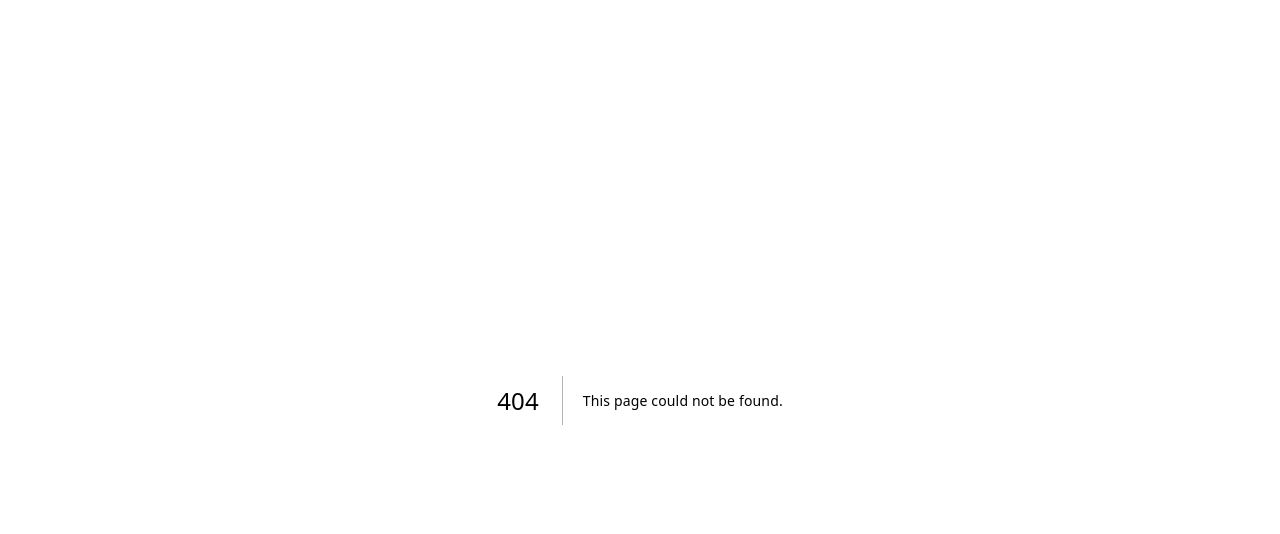
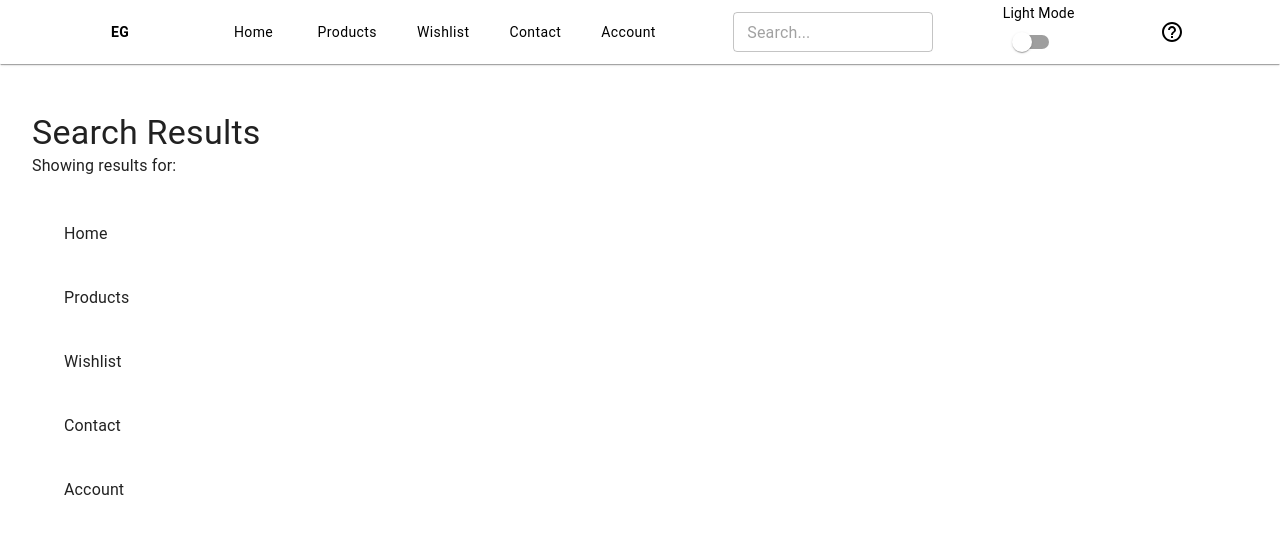
Before and after one commit to eduardgjuraj/proiect-piug, a Next.js app: page /search in a window 1280 px wide. Before the commit this address had no page. Shown: the top 534 px of the page. Built offline with nearby package versions, Linux system fonts and the light colour scheme.

Commit message:
made theme persists throughout whole app

```diff
--- a/src/app/components/AppBarBar.tsx
+++ b/src/app/components/AppBarBar.tsx
@@ -25,7 +25,9 @@ import {
 import HelpOutlineIcon from "@mui/icons-material/HelpOutline";
 import MenuIcon from "@mui/icons-material/Menu";
 import { useTheme } from "@mui/material/styles";
-import { usePathname } from "next/navigation";
+import { usePathname, useRouter } from "next/navigation";
+import SearchBar from "./SearchBar";
+
 
 interface ResponsiveAppBarProps {
   isDarkMode: boolean;
@@ -48,6 +50,8 @@ function ResponsiveAppBar({ isDarkMode, toggleTheme }: ResponsiveAppBarProps) {
   const theme = useTheme();
   const isSmallScreen = useMediaQuery(theme.breakpoints.down("md"));
 
+  const router = useRouter();
+
   const handleOpenDialog = () => {
     setOpenDialog(true);
   };
@@ -62,7 +66,12 @@ function ResponsiveAppBar({ isDarkMode, toggleTheme }: ResponsiveAppBarProps) {
 
   const handleSearchSubmit = (e: React.FormEvent) => {
     e.preventDefault();
-    console.log("Search query:", searchQuery);
+  if (searchQuery.trim()) {
+    // Redirect to a search results page with the query as a parameter
+    router.push(`/search?query=${encodeURIComponent(searchQuery)}`);
+  } else {
+    alert("Please enter a search term.");
+  }
   };
 
   const toggleDrawer = (open: boolean) => () => {
@@ -179,12 +188,41 @@ function ResponsiveAppBar({ isDarkMode, toggleTheme }: ResponsiveAppBarProps) {
 
       {/* Drawer for Small Screens */}
       <Drawer anchor="left" open={isDrawerOpen} onClose={toggleDrawer(false)}>
-        <Box sx={{ width: 250 }} role="presentation">
+        <Box sx={{ width: 250, p: 2 }} role="presentation">
+          {/* Search Bar */}
+          <Box sx={{ mb: 2 }}>
+            <form onSubmit={handleSearchSubmit}>
+              <TextField
+                value={searchQuery}
+                onChange={handleSearchChange}
+                placeholder="Search..."
+                variant="outlined"
+                size="small"
+                fullWidth
+                sx={{
+                  backgroundColor: isDarkMode ? "#444" : "white",
+                  borderRadius: "4px",
+                }}
+              />
+            </form>
+          </Box>
+
+          {/* Menu Items */}
           <List>
             {pages.map((page) => (
               <ListItem key={page.name} disablePadding>
                 <ListItemButton href={page.path}>
-                  <ListItemText primary={page.name} />
+                  <ListItemText
+                    primary={page.name}
+                    sx={{
+                      color:
+                        pathname === page.path
+                          ? "#ff4081"
+                          : isDarkMode
+                          ? "white"
+                          : "black",
+                    }}
+                  />
                 </ListItemButton>
               </ListItem>
             ))}
--- /dev/null
+++ b/src/app/components/SearchBar.tsx
@@ -0,0 +1,103 @@
+"use client";
+
+import React, { useState } from "react";
+import {
+  Box,
+  TextField,
+  List,
+  ListItem,
+  ListItemButton,
+  ListItemText,
+} from "@mui/material";
+import { useRouter } from "next/navigation"; // Import useRouter from next/navigation
+
+export default function SearchBar() {
+  const [query, setQuery] = useState("");
+  const [filteredResults, setFilteredResults] = useState<{ name: string; path: string }[]>([]);
+  const router = useRouter(); // Use router from next/navigation
+
+  const pages = [
+    { name: "Home", path: "/" },
+    { name: "Products", path: "/products" },
+    { name: "Wishlist", path: "/wishlist" },
+    { name: "Contact", path: "/contact" },
+    { name: "Account", path: "/account" },
+  ];
+
+  const handleSearchChange = (e: React.ChangeEvent<HTMLInputElement>) => {
+    const value = e.target.value;
+    setQuery(value);
+
+    if (value.trim() === "") {
+      setFilteredResults([]);
+    } else {
+      const results = pages.filter((page) =>
+        page.name.toLowerCase().includes(value.toLowerCase())
+      );
+      setFilteredResults(results);
+    }
+  };
+
+  const handleResultClick = (path: string) => {
+    router.push(path); // Redirect to the selected page
+    setQuery(""); // Clear the query
+    setFilteredResults([]); // Clear results
+  };
+
+  return (
+    <Box sx={{ position: "relative", width: "300px" }}>
+      {/* Search Input */}
+      <TextField
+        value={query}
+        onChange={handleSearchChange}
+        placeholder="Search..."
+        variant="outlined"
+        fullWidth
+        sx={{ backgroundColor: "white", borderRadius: 1 }}
+      />
+
+      {/* Dropdown Results */}
+      {filteredResults.length > 0 && (
+        <List
+          sx={{
+            position: "absolute",
+            top: "100%",
+            left: 0,
+            right: 0,
+            bgcolor: "white",
+            border: "1px solid #ccc",
+            borderRadius: "4px",
+            zIndex: 1000,
+          }}
+        >
+          {filteredResults.map((result) => (
+            <ListItem key={result.name} disablePadding>
+              <ListItemButton onClick={() => handleResultClick(result.path)}>
+                <ListItemText primary={result.name} />
+              </ListItemButton>
+            </ListItem>
+          ))}
+        </List>
+      )}
+
+      {/* No Results */}
+      {query && filteredResults.length === 0 && (
+        <Box
+          sx={{
+            position: "absolute",
+            top: "100%",
+            left: 0,
+            right: 0,
+            bgcolor: "white",
+            border: "1px solid #ccc",
+            borderRadius: "4px",
+            zIndex: 1000,
+            p: 2,
+          }}
+        >
+          <p>No results found</p>
+        </Box>
+      )}
+    </Box>
+  );
+}
--- a/src/app/components/ThemeProviderWrapper.tsx
+++ b/src/app/components/ThemeProviderWrapper.tsx
@@ -21,13 +21,14 @@ export const ThemeProviderWrapper: React.FC<{ children: React.ReactNode }> = ({
   children,
 }) => {
   const [isDarkMode, setIsDarkMode] = useState(false);
+  const [isLoaded, setIsLoaded] = useState(false); // Track if the theme has been loaded
 
-  // Load the theme from localStorage on mount
   useEffect(() => {
     const savedTheme = localStorage.getItem("isDarkMode");
     if (savedTheme !== null) {
       setIsDarkMode(savedTheme === "true");
     }
+    setIsLoaded(true); // Mark as loaded once the theme is initialized
   }, []);
 
   const toggleTheme = () => {
@@ -38,6 +39,33 @@ export const ThemeProviderWrapper: React.FC<{ children: React.ReactNode }> = ({
     });
   };
 
+  // Apply a fallback background color during loading
+  useEffect(() => {
+    if (!isLoaded) {
+      document.body.style.backgroundColor = isDarkMode ? "#121212" : "#ffffff";
+    } else {
+      document.body.style.backgroundColor = "";
+    }
+  }, [isLoaded, isDarkMode]);
+
+  if (!isLoaded) {
+    return (
+
+      <div
+        style={{
+          display: "flex",
+          justifyContent: "center",
+          alignItems: "center",
+          height: "100vh",
+          backgroundColor: isDarkMode ? "#121212" : "#121212",
+          color: isDarkMode ? "#121212" : "#121212",
+        }}
+      >
+        <div className="spinner" />
+      </div>
+    );
+  }
+
   return (
     <ThemeContext.Provider value={{ isDarkMode, toggleTheme }}>
       <ThemeProvider theme={isDarkMode ? darkTheme : lightTheme}>
--- /dev/null
+++ b/src/app/search/page.tsx
@@ -0,0 +1,51 @@
+"use client";
+
+import { useSearchParams } from "next/navigation";
+import React from "react";
+import { Box, Typography, List, ListItem, ListItemButton, ListItemText } from "@mui/material";
+import AppBarBar from "../components/AppBarBar"
+import { useThemeContext } from "../components/ThemeProviderWrapper";
+
+const pages = [
+    { name: "Home", path: "/" },
+    { name: "Products", path: "/products" },
+    { name: "Wishlist", path: "/wishlist" },
+    { name: "Contact", path: "/contact" },
+    { name: "Account", path: "/account" },
+];
+
+export default function SearchPage() {
+    const { isDarkMode, toggleTheme } = useThemeContext();
+
+    const searchParams = useSearchParams();
+    const query = searchParams.get("query") || "";
+
+    const results = pages.filter((page) =>
+        page.name.toLowerCase().includes(query.toLowerCase())
+    );
+
+    return (
+        <>
+        <AppBarBar isDarkMode={isDarkMode} toggleTheme={toggleTheme} />
+            <Box sx={{ p: 4 }}>
+                <Typography variant="h4" sx={{  pt: 10}}>Search Results</Typography>
+                <Typography variant="body1" sx={{ mb: 2 }}>
+                    Showing results for: <b>{query}</b>
+                </Typography>
+                {results.length > 0 ? (
+                    <List>
+                        {results.map((result) => (
+                            <ListItem key={result.name}>
+                                <ListItemButton href={result.path}>
+                                    <ListItemText primary={result.name} />
+                                </ListItemButton>
+                            </ListItem>
+                        ))}
+                    </List>
+                ) : (
+                    <Typography variant="body2">No results found.</Typography>
+                )}
+            </Box>
+        </>
+    );
+}
```
Also changed, not shown: src/app/account/page.tsx (+5 -4 lines), src/app/contact/page.tsx (+3 -5 lines), src/app/layout.tsx (+3 -6 lines), src/app/page.tsx (+3 -6 lines), src/app/products/page.tsx (+2 -6 lines), src/app/wishlist/page.tsx (+2 -5 lines).
